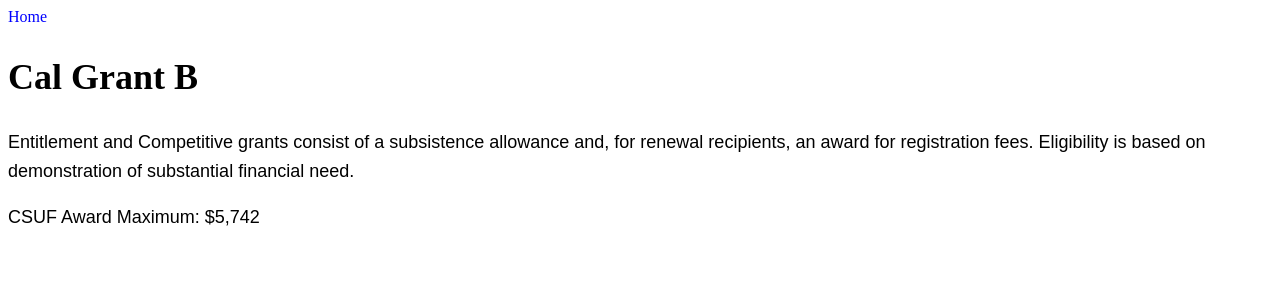
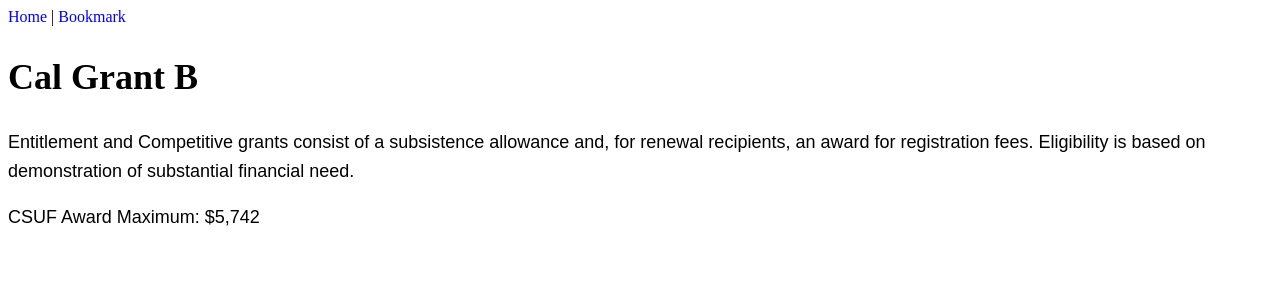
Before and after one commit to aluisrios/CPSC-491-FSAH-Project, a PHP site: page /page2.html in a window 1280 px wide. Shown: the top 300 px of the page. Run offline with PHP 8.4, Linux system fonts and the light colour scheme.

Commit message:
submission

```diff
--- a/491-FSAH/page2.html
+++ b/491-FSAH/page2.html
@@ -8,7 +8,7 @@
 
 </head>
 <body>
-    <a href="index.php">Home</a>
+    <a href="index.php">Home</a> | <a href="#bookmark">Bookmark</a>
 
     <div class="pages">
 
--- a/491-FSAH/page3.html
+++ b/491-FSAH/page3.html
@@ -8,7 +8,7 @@
 
 </head>
 <body>
-    <a href="index.php">Home</a>
+    <a href="index.php">Home</a> | <a href="#bookmark">Bookmark</a>
 
     <div class="pages">
 
--- a/491-FSAH/page4.html
+++ b/491-FSAH/page4.html
@@ -8,7 +8,7 @@
 
 </head>
 <body>
-    <a href="index.php">Home</a>
+    <a href="index.php">Home</a> | <a href="#bookmark">Bookmark</a>
 
     <div class="pages">
 
--- a/491-FSAH/page5.html
+++ b/491-FSAH/page5.html
@@ -8,7 +8,7 @@
 
 </head>
 <body>
-    <a href="index.php">Home</a>
+    <a href="index.php">Home</a> | <a href="#bookmark">Bookmark</a>
 
     <div class="pages">
 
--- a/491-FSAH/page6.html
+++ b/491-FSAH/page6.html
@@ -7,7 +7,7 @@
 
 </head>
 <body>
-    <a href="index.php">Home</a>
+    <a href="index.php">Home</a> | <a href="#bookmark">Bookmark</a>
 
     <div class="pages">
 
--- a/491-FSAH/page7.html
+++ b/491-FSAH/page7.html
@@ -7,7 +7,7 @@
 
 </head>
 <body>
-    <a href="index.php">Home</a>
+    <a href="index.php">Home</a> | <a href="#bookmark">Bookmark</a>
 
     <div class="pages">
 
--- a/491-FSAH/page8.html
+++ b/491-FSAH/page8.html
@@ -7,7 +7,7 @@
 
 </head>
 <body>
-    <a href="index.php">Home</a>
+    <a href="index.php">Home</a> | <a href="#bookmark">Bookmark</a>
 
     <div class="pages">
 
```
Also changed, not shown: 491-FSAH/page8.php (+2 -5 lines).
